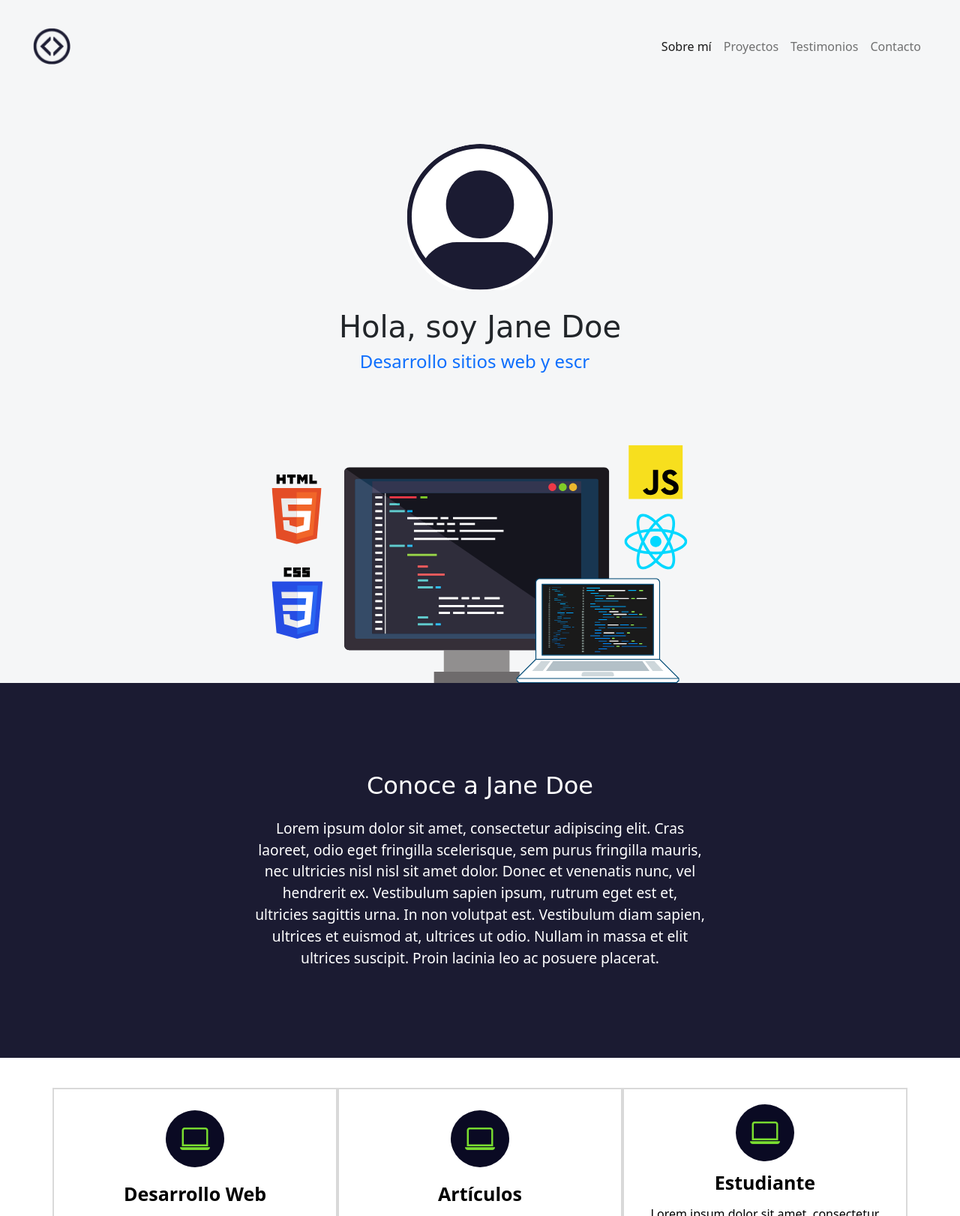
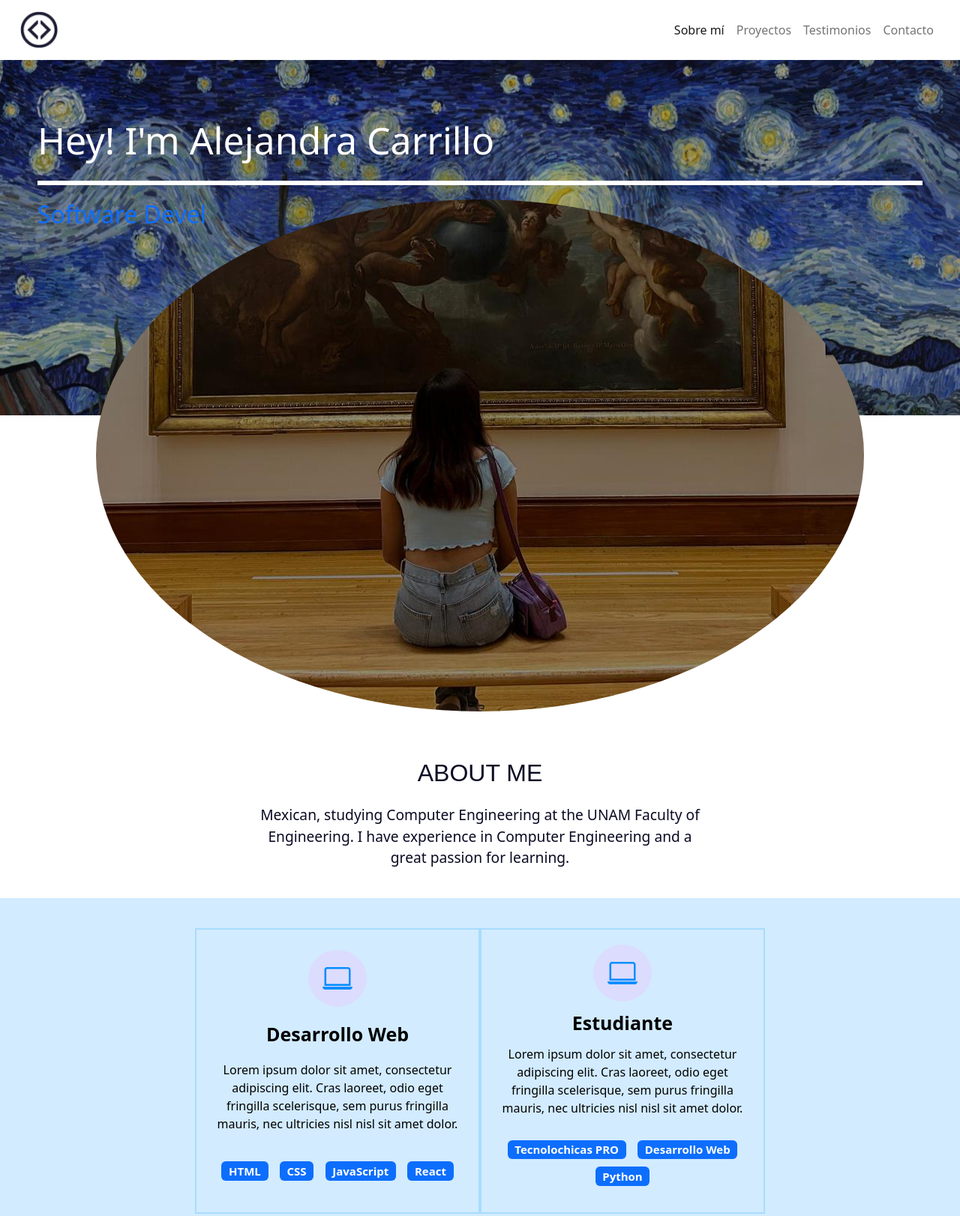
Before and after one commit to ale-carrillo/portafolio, a plain HTML site: page index.html in a window 1280 px wide. Shown: the top 1622 px of the page at 75% size. Drawn offline with nearby package versions, Linux system fonts and the light colour scheme; a web font is replaced by a local one.

Commit message:
Presentación Inicial

```diff
--- a/index.html
+++ b/index.html
@@ -8,7 +8,7 @@
     <meta name="keywords" content="HTML, CSS, JavaScript, React">
     <meta name="viewport" content="width=device-width, initial-scale=1">
     <!-- Titulo -->
-    <title>Jane Doe | Desarrollo Web Front-End</title>
+    <title>Alejandra Carrillo | Software Engineer</title>
     <!-- Favicon -->
     <link rel="icon" type="image/x-icon" href="imagenes/icono.png">
     <!-- Bootstrap -->
@@ -51,33 +51,40 @@
       </div>
     </nav>
 
-    <!-- Seccion Hero -->
-    <section class="hero align-items-stretch">
-      <div class="hero-principal d-flex flex-column justify-content-center align-items-center">
-        <img class="hero-imagen-desarrollador rounded-circle" src="imagenes/desarrollador-ejemplo.svg" alt="Foto de Jane Doe">
-        <h1>Hola, soy Jane Doe</h1>
-        <!--<h2>Desarrollo sitios web y escribo artículos sobre programación.</h2>-->
+    <div class="fondo1">
+      <div class="tituloLetras">
+        <br><br>
+        <p>Hey! I'm Alejandra Carrillo</p>
+        <p class="line"></p>
+        <h2 class="text-primary mb-4" id="typewriter"></h2>
+        <br><br>
+        <br>
 
-        <!--Animación con JavaScript-->
-        <h2 class="text-primary mb-4" id="typewriter"></h2>
       </div>
-      <div class="hero-inferior">
-        <img class="hero-inferior-imagen img-fluid" src="imagenes/hero-inferior.svg" alt="Monitor, laptop y logos de HTML, CSS, JavaScript y React.">
-      </div>
-    </section>
 
-    <!-- Sobre mi -->
-    <section id="sobre-mi" class="sobre-mi seccion-oscura">
-      <div class="contenedor">
-        <h2 class="seccion-titulo">Conoce a Jane Doe</h2>
-        <p class="seccion-texto">Lorem ipsum dolor sit amet, consectetur adipiscing elit. Cras laoreet, odio eget fringilla scelerisque, sem purus fringilla mauris, nec ultricies nisl nisl sit amet dolor. Donec et venenatis nunc, vel hendrerit ex. Vestibulum sapien ipsum, rutrum eget est et, ultricies sagittis urna. In non volutpat est. Vestibulum diam sapien, ultrices et euismod at, ultrices ut odio. Nullam in massa et elit ultrices suscipit. Proin lacinia leo ac posuere placerat.</p>
-      </div>
-    </section>
+      <!-- Sobre mi -->
+      <section id="sobre-mi" class="sobre-mi seccion-oscura">
+        <img src="./imagenes/alejandra.jpeg" alt="imagen Alejandra" class="ale">
+        <div class="contenedor">
+          <br><br>
+          <h2 class="seccion-titulo">ABOUT ME</h2>
+          <p class="seccion-texto">
+            Mexican, studying Computer Engineering at the UNAM Faculty of Engineering.
+            I have experience in Computer Engineering and a great passion for learning.
+          </p>
+          <br><br><br><br><br><br><br>
+        </div>
+      </section>
 
+    </div>
+
+
+
+    <br><br><br><br><br><br>
     <!-- Experiencia -->
     <section class="experiencia seccion-clara">
       <div class="container text-center">
-        <div class="row">
+        <div class="row justify-content-center">
           <!-- Desarrollo Web -->
           <div class="columna col-12 col-md-4">
             <i class="bi bi-laptop"></i>
@@ -90,17 +97,7 @@
               <span class="badge text-bg-primary">React</span>
             </div>
           </div>
-          <!-- Articulos -->
-          <div class="columna col-12 col-md-4">
-            <i class="bi bi-laptop"></i>
-            <p class="experiencia-titulo">Artículos</p>
-            <p>Lorem ipsum dolor sit amet, consectetur adipiscing elit. Cras laoreet, odio eget fringilla scelerisque, sem purus fringilla mauris, nec ultricies nisl nisl sit amet dolor. </p>
-            <div class="badges-contenedor">
-              <span class="badge text-bg-primary">Escribir</span>
-              <span class="badge text-bg-primary">Editar</span>
-              <span class="badge text-bg-primary">Blogs</span>
-            </div>
-          </div>
+
           <!-- Estudiante -->
           <div class="columna col-12 col-md-4">
             <i class="bi bi-laptop"></i>
@@ -128,9 +125,9 @@
             <div class="proyecto">
               <img src="imagenes/proyecto1.png" alt="Proyecto 1">
               <div class="overlay">
-                <p>Proyecto 1</p>
+                <p>APP NAVIDAD</p>
                 <div class="iconos-contenedor">
-                  <a href="https://github.com/" target="_blank" rel="noopener noreferrer">
+                  <a href="https://github.com/ale-carrillo/PROYECTO_BasesDeDatos" target="_blank" rel="noopener noreferrer">
                     <i class="bi bi-github"></i>
                   </a>
                   <a href="#" target="_blank" rel="noopener noreferrer">
@@ -145,9 +142,9 @@
             <div class="proyecto">
               <img src="imagenes/proyecto2.png" alt="Proyecto 1">
               <div class="overlay">
-                <p>Proyecto 2</p>
+                <p>ARBOLES</p>
                 <div class="iconos-contenedor">
-                  <a href="https://github.com/" target="_blank" rel="noopener noreferrer">
+                  <a href="https://github.com/ale-carrillo/ProyectoArboles" target="_blank" rel="noopener noreferrer">
                     <i class="bi bi-github"></i>
                   </a>
                   <a href="#/" target="_blank" rel="noopener noreferrer">
@@ -227,7 +224,7 @@
           </div>
         </div>
       </div>
-      <a href="https://github.com/" target="_blank" rel="noopener noreferrer">
+      <a href="https://github.com/ale-carrillo" target="_blank" rel="noopener noreferrer">
         <button type="button" class="btn btn-info">
           Ver más proyectos
           <i class="bi bi-arrow-right-circle-fill"></i>
@@ -285,7 +282,7 @@
       </div>
     </section>
 
-    <!-- Contacto -->
+    <!-- Contacto
     <section id="contacto" class="contacto seccion-oscura">
       <div class="container">
         <div class="container text-center rectangulo d-flex justify-content-evenly">
@@ -294,10 +291,10 @@
               ¡Hablemos!
             </div>
             <div class="col-12 col-md-4 descripcion">
-              Contáctame para iniciar tu proyecto de desarrollo web y haré que tu visión se vuelva realidad.
+              Hagamos un proyecto juntos!!
             </div>
             <div class="col-12 col-md-4">
-              <a href="mailto:janedoe@micorreo.com">
+              <a href="mailto:ale.carrillo.2002@gmail.com">
                 <button type="button">
                   Contacto
                   <i class="bi bi-envelope-check-fill"></i>
@@ -307,36 +304,35 @@
           </div>
         </div>
       </div>
-    </section>
+    </section> -->
 
     <!-- Pie de pagina (footer) -->
     <footer class="seccion-oscura d-flex flex-column align-items-center justify-content-center">
       <img class="footer-logo" src="imagenes/icono-blanco.svg" alt="Logo del portafolio">
-      <p class="footer-texto text-center">Aprendo y creo todos los días.<br>Creemos un proyecto juntos.</p>
+      <p class="footer-texto text-center">Risk losing, maybe you win everything.</p>
       <div class="iconos-redes-sociales d-flex flex-wrap align-items-center justify-content-center">
-        <a href="#" target="_blank" rel="noopener noreferrer">
+        <a href="https://twitter.com/alee__carrilloo" target="_blank" rel="noopener noreferrer">
           <i class="bi bi-twitter"></i>
         </a>
-        <a href="#" target="_blank" rel="noopener noreferrer">
+        <a href="https://github.com/ale-carrillo" target="_blank" rel="noopener noreferrer">
           <i class="bi bi-github"></i>
         </a>
-        <a href="#" target="_blank" rel="noopener noreferrer">
+        <a href="https://www.linkedin.com/in/alejandra-carrillo-014179213/" target="_blank" rel="noopener noreferrer">
           <i class="bi bi-linkedin"></i>
         </a>
-        <a href="#" target="_blank" rel="noopener noreferrer">
+        <a href="https://www.instagram.com/ale_.carrillo/?igshid=YTQwZjQ0NmI0OA%3D%3D&utm_source=qr" target="_blank" rel="noopener noreferrer">
           <i class="bi bi-instagram"></i>
         </a>
-        <a href="mailto:janedoe@micorreo.com" target="_blank" rel="noopener noreferrer">
+        <a href="mailto:ale.carrillo.2002@gmail.com" target="_blank" rel="noopener noreferrer">
           <i class="bi bi-envelope"></i>
         </a>
       </div>
-      <div class="derechos-de-autor">Creado por Jane Doe (2022) &#169;</div>
+      <div class="derechos-de-autor">2023 Alejandra Carrillo &#169;</div>
     </footer>
 
     <script src="https://cdn.jsdelivr.net/npm/bootstrap@5.2.2/dist/js/bootstrap.bundle.min.js" integrity="sha384-OERcA2EqjJCMA+/3y+gxIOqMEjwtxJY7qPCqsdltbNJuaOe923+mo//f6V8Qbsw3" crossorigin="anonymous"></script>
-
-        <script src="https://unpkg.com/typewriter-effect@latest/dist/core.js"></script>
-        <script src="main.js"></script>
+    <script src="https://unpkg.com/typewriter-effect@latest/dist/core.js"></script>
+    <script src="main.js"></script>
 
   </body>
 </html>
--- a/main.js
+++ b/main.js
@@ -7,7 +7,7 @@ let typewriter = new Typewriter(app, {
 
 typewriter
   .pauseFor(2500)
-  .typeString('Desarrollo sitios web y escribo artículos sobre programación.')
+  .typeString('Software Developer')
   .pauseFor(200)
   .deleteChars(10)
   .start();
--- a/style.css
+++ b/style.css
@@ -1,8 +1,50 @@
+.fondo1{
+  background-image: url("./imagenes/fondo1.jpg");
+  max-width: 100%;
+  width: auto;
+  background-attachment: fixed;
+  background-size: 100% 100%;
+  margin-top: 0%;
+}
+
+.fondo1 .tituloLetras{
+  font-size: 50px;
+}
+
+.tituloLetras{
+  margin-left: 50px;
+  margin-right: 50px;
+  z-index: 2;
+  color: white;
+}
+
+.line {
+  border-bottom: 6px solid #ffffff; /* Color de la línea */
+  display: block; /* Hace que el contenedor abarque solo el contenido y no el ancho completo del contenedor padre */
+  width: 100%;
+  margin-top: 10px;
+  margin-bottom: 20px;
+}
+
+.ale{
+  border-radius: 50%;
+}
+
 /* Barra de navegacion */
 
 .navbar {
   padding: 2rem;
-  background-color: #f5f6f7;
+  background-color: #ffffff;
+
+  height: 80px;
+  padding: 15px;
+  text-align: center;
+
+  position: fixed;
+  width: 100%;
+  top: 0;
+  z-index: 1000;
+
 }
 
 .navbar-collapse {
@@ -26,7 +68,7 @@ h1 {
 
 .seccion-oscura {
   color: white;
-  background-color: #1b1b32;
+  background-color: #00032c;
 }
 
 .seccion-clara {
@@ -37,7 +79,7 @@ h1 {
 .seccion-titulo {
   font-size: 2rem;
   padding: 15px 0;
-  font-family: 'Rubik Dirt', cursive;
+  font-family: 'arial', cursive;
 }
 
 .seccion-descripcion {
@@ -90,6 +132,8 @@ h1 {
 .sobre-mi {
   height: 500px;
   padding: 10px;
+  color: #0a0a23;
+  background-color: #ffffff;
 }
 
 .sobre-mi .contenedor {
@@ -101,11 +145,12 @@ h1 {
 
 .experiencia {
   padding: 40px 40px 60px 40px;
+  background-color: #d2ebff;
 }
 
 .experiencia .columna {
   padding: 20px;
-  border: 2px solid #8080804d;
+  border: 2px solid #46b8fa4d;
   display: flex;
   flex-direction: column;
   align-items: center;
@@ -120,8 +165,8 @@ h1 {
 
 .experiencia i {
   font-size: 2.5rem;
-  color: #7ade30;
-  background-color: #0a0a23;
+  color: #008cff;
+  background-color: #dcdcff;
   padding: 8px 19px;
   border-radius: 50%;
 }
```
Also changed, not shown: imagenes/alejandra.jpeg (added), imagenes/fondo1.jpg (added).
